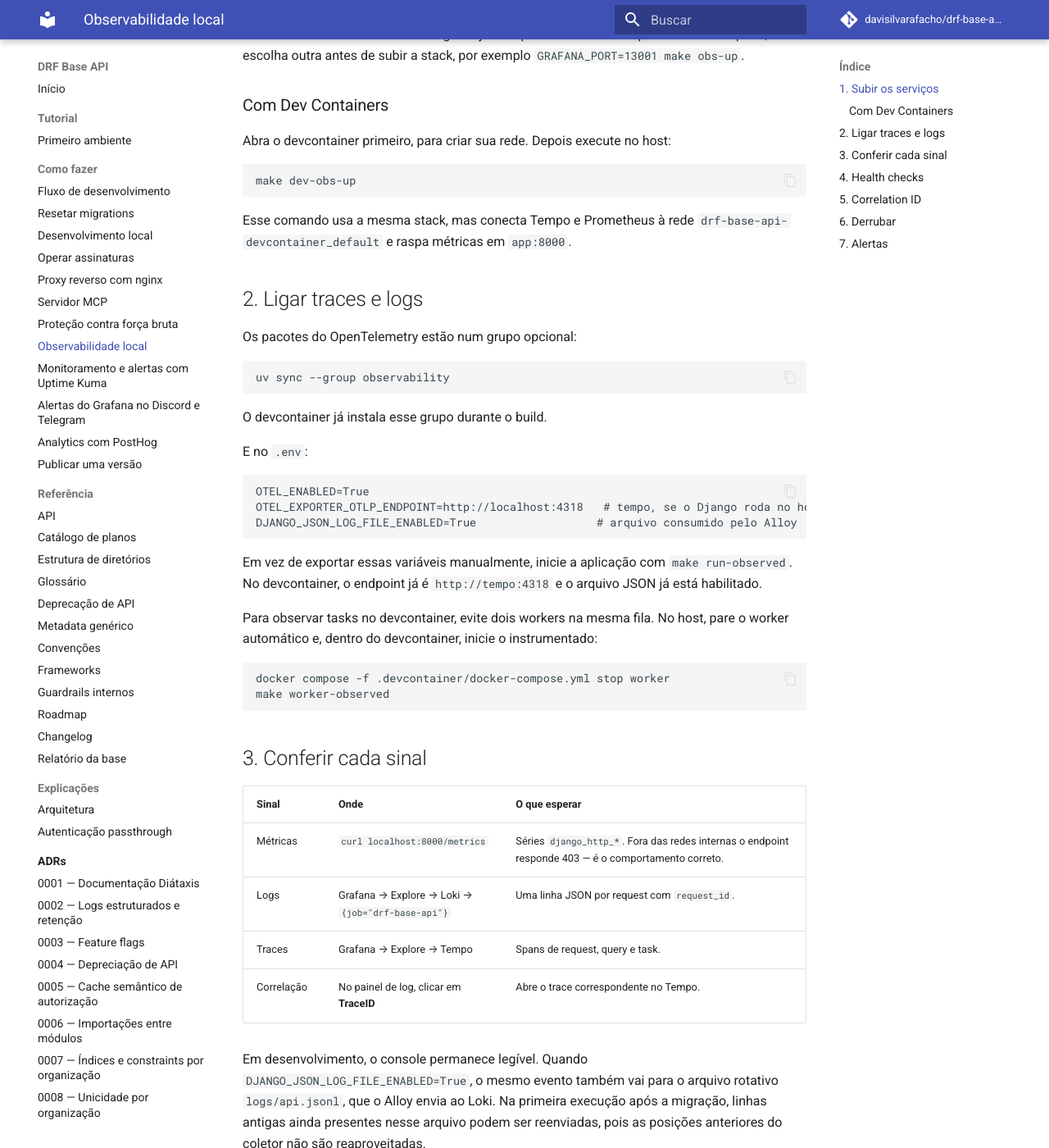
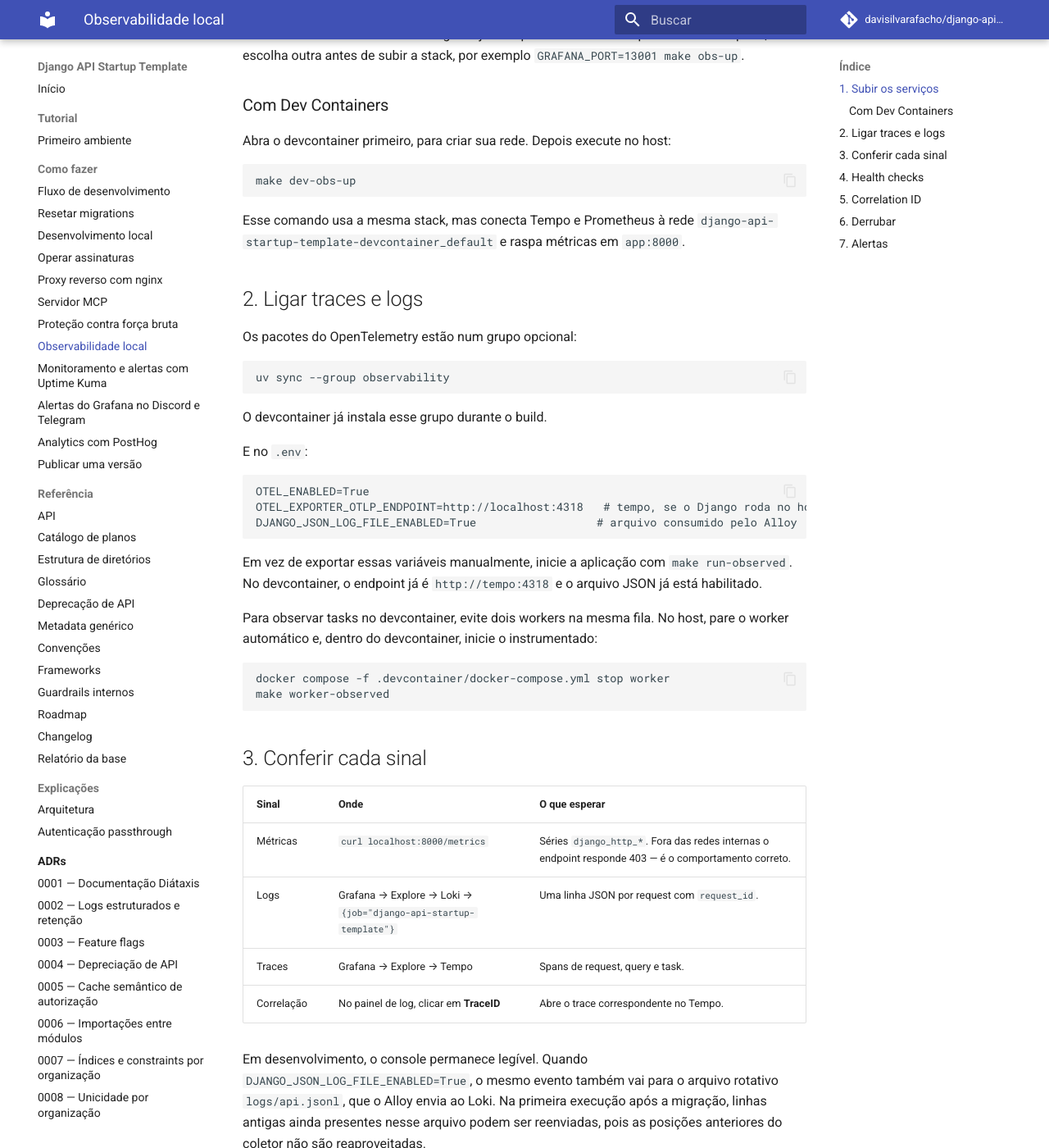
Before and after one commit to davisilvarafacho/django-api-startup-template, an MkDocs documentation site: the page built from docs/how-to/observabilidade-local.md, in a window 1280 px wide and 1400 px high, scrolled down 393 px. Shown: the whole window at 82% size. Built offline with MkDocs 1.6.1 and Material for MkDocs 9.7.7, drawn with Linux system fonts in a browser that asks for light colours; comment, search, counter and statistics services are not loaded.

Commit message:
chore: renomear projeto de drf-base-api para django-api-startup-template
Atualiza pyproject.toml, docker-compose, Makefile, configs de
observabilidade (Prometheus/Grafana/Alloy), mkdocs e docs para o novo
nome, alinhado ao slug do repositório no GitHub. uv.lock e
package-lock.json foram regenerados via uv lock / npm install.

Co-Authored-By: Claude Sonnet 5 <noreply@anthropic.com>

````diff
--- a/docs/how-to/observabilidade-local.md
+++ b/docs/how-to/observabilidade-local.md
@@ -24,7 +24,7 @@ make dev-obs-up
 ```
 
 Esse comando usa a mesma stack, mas conecta Tempo e Prometheus à rede
-`drf-base-api-devcontainer_default` e raspa métricas em `app:8000`.
+`django-api-startup-template-devcontainer_default` e raspa métricas em `app:8000`.
 
 ## 2. Ligar traces e logs
 
@@ -61,7 +61,7 @@ make worker-observed
 | Sinal | Onde | O que esperar |
 |---|---|---|
 | Métricas | `curl localhost:8000/metrics` | Séries `django_http_*`. Fora das redes internas o endpoint responde 403 — é o comportamento correto. |
-| Logs | Grafana → Explore → Loki → `{job="drf-base-api"}` | Uma linha JSON por request com `request_id`. |
+| Logs | Grafana → Explore → Loki → `{job="django-api-startup-template"}` | Uma linha JSON por request com `request_id`. |
 | Traces | Grafana → Explore → Tempo | Spans de request, query e task. |
 | Correlação | No painel de log, clicar em **TraceID** | Abre o trace correspondente no Tempo. |
 
--- a/mkdocs.yml
+++ b/mkdocs.yml
@@ -1,8 +1,8 @@
-site_name: DRF Base API
+site_name: Django API Startup Template
 site_description: Base reutilizável para APIs Django REST Framework.
-site_url: https://github.com/davisilvarafacho/drf-base-api-project
-repo_url: https://github.com/davisilvarafacho/drf-base-api-project
-repo_name: davisilvarafacho/drf-base-api-project
+site_url: https://github.com/davisilvarafacho/django-api-startup-template
+repo_url: https://github.com/davisilvarafacho/django-api-startup-template
+repo_name: davisilvarafacho/django-api-startup-template
 
 theme:
   name: material
--- a/pyproject.toml
+++ b/pyproject.toml
@@ -1,5 +1,5 @@
 [project]
-name = "drf-base-api-project"
+name = "django-api-startup-template"
 version = "0.1.0"
 description = "Projeto base para APIs Django REST Framework."
 requires-python = ">=3.11"
--- a/release-please-config.json
+++ b/release-please-config.json
@@ -3,7 +3,7 @@
   "packages": {
     ".": {
       "release-type": "python",
-      "package-name": "drf-base-api",
+      "package-name": "django-api-startup-template",
       "changelog-path": "CHANGELOG.md",
       "extra-files": [
         {
````
Also changed, not shown: CHANGELOG.md (+2 -2 lines), docker-compose.observability.yml (+4 -4 lines), docker-compose.yml (+7 -7 lines), docs/how-to/alertas-grafana.md (+1 -1 lines), 13 other files.
